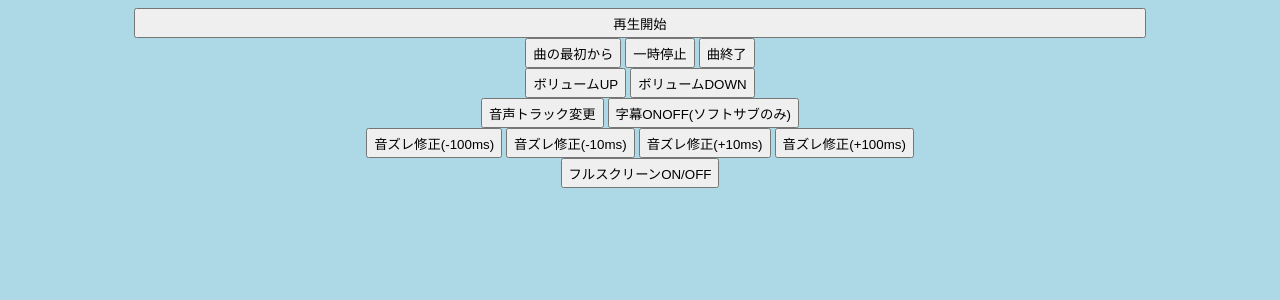
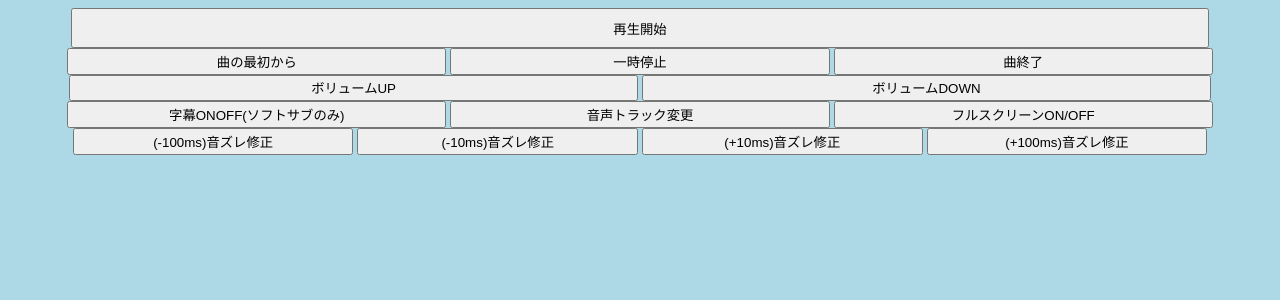
Before and after one commit to bee7813993/KaraokeRequestorWeb, a PHP site: page /mpcctrl.php in a window 1280 px wide. Shown: the top 300 px of the page. Run offline with PHP 8.4, Linux system fonts and the light colour scheme.

Commit message:
プレイヤーコントローラーのデザインを微調整

```diff
--- a/css/style.css
+++ b/css/style.css
@@ -1,34 +1,56 @@
 body	{
 	background-color:lightblue;
 }
+
+
+input[type="submit"] {
+    height: 30px;
+}
+
 input.toolinfo {
 	font-size: xx-large;
 }
 div.toolinfo {
 	font-size: xx-large;
 }
-.playstart {
-	width: 80%;
-	height: 40px;
+input.playstart {
+	width: 90%;
+	height: 3em;
 }
 
-.pcbuttom {
-	height: 30px;
+input.pcbuttom {
+	width: 30%;
+	height: 2em;
 }
+
+input.pcvolume {
+	width: 45%;
+	height: 2em;
+}
+
+input.pcmorefunc {
+	width: 30%;
+	height: 2em;
+}
+
+input.pcdelay {
+	width: 22.2%;
+	height: 2em;
+}
+
 
 input.topbtn {
 width: 95%;
 height: 2em;
 }
 
+
+
 .pcarea {
     width: 95%;
     height: 15em;
 }
 
-input[type="submit"] {
-    height: 30px;
-}
 
 #table tbody th.filename {
 width: 33%;
--- a/mpcctrl.php
+++ b/mpcctrl.php
@@ -30,18 +30,18 @@
 <input type="submit" value="曲終了" name="songnext" class="pcbuttom" onClick="song_next()" />
 </form>
 <br>
-<input type="submit" value="ボリュームUP" class="pcbuttom" onClick="song_vup()" />
-<input type="submit" value="ボリュームDOWN" class="pcbuttom" onClick="song_vdown()" />
+<input type="submit" value="ボリュームUP" class="pcvolume" onClick="song_vup()" />
+<input type="submit" value="ボリュームDOWN" class="pcvolume" onClick="song_vdown()" />
 <br>
-<input type="submit" value="音声トラック変更" class="pcbuttom" onClick="song_changeaudio()" />
-<input type="submit" value="字幕ONOFF(ソフトサブのみ)" class="pcbuttom" onClick="song_subtitleonnoff()" />
+<input type="submit" value="字幕ONOFF(ソフトサブのみ)" class="pcmorefunc" onClick="song_subtitleonnoff()" />
+<input type="submit" value="音声トラック変更" class="pcmorefunc" onClick="song_changeaudio()" />
+<input type="submit" value="フルスクリーンON/OFF" class="pcmorefunc" onClick="song_fullscreen()" />
 <br>
-<input type="submit" value="音ズレ修正(-100ms)" class="pcbuttom" onClick="song_audiodelay_m100()" />
-<input type="submit" value="音ズレ修正(-10ms)" class="pcbuttom" onClick="song_audiodelay_m10()" />
-<input type="submit" value="音ズレ修正(+10ms)" class="pcbuttom" onClick="song_audiodelay_p10()" />
-<input type="submit" value="音ズレ修正(+100ms)" class="pcbuttom" onClick="song_audiodelay_p100()" />
+<input type="submit" value="(-100ms)音ズレ修正" class="pcdelay" onClick="song_audiodelay_m100()" />
+<input type="submit" value="(-10ms)音ズレ修正" class="pcdelay" onClick="song_audiodelay_m10()" />
+<input type="submit" value="(+10ms)音ズレ修正" class="pcdelay" onClick="song_audiodelay_p10()" />
+<input type="submit" value="(+100ms)音ズレ修正" class="pcdelay" onClick="song_audiodelay_p100()" />
 <br>
-<input type="submit" value="フルスクリーンON/OFF" class="pcbuttom" onClick="song_fullscreen()" />
 
 </div>
 </body>
```
Also changed, not shown: manage-mpc.php (+30 -24 lines).
